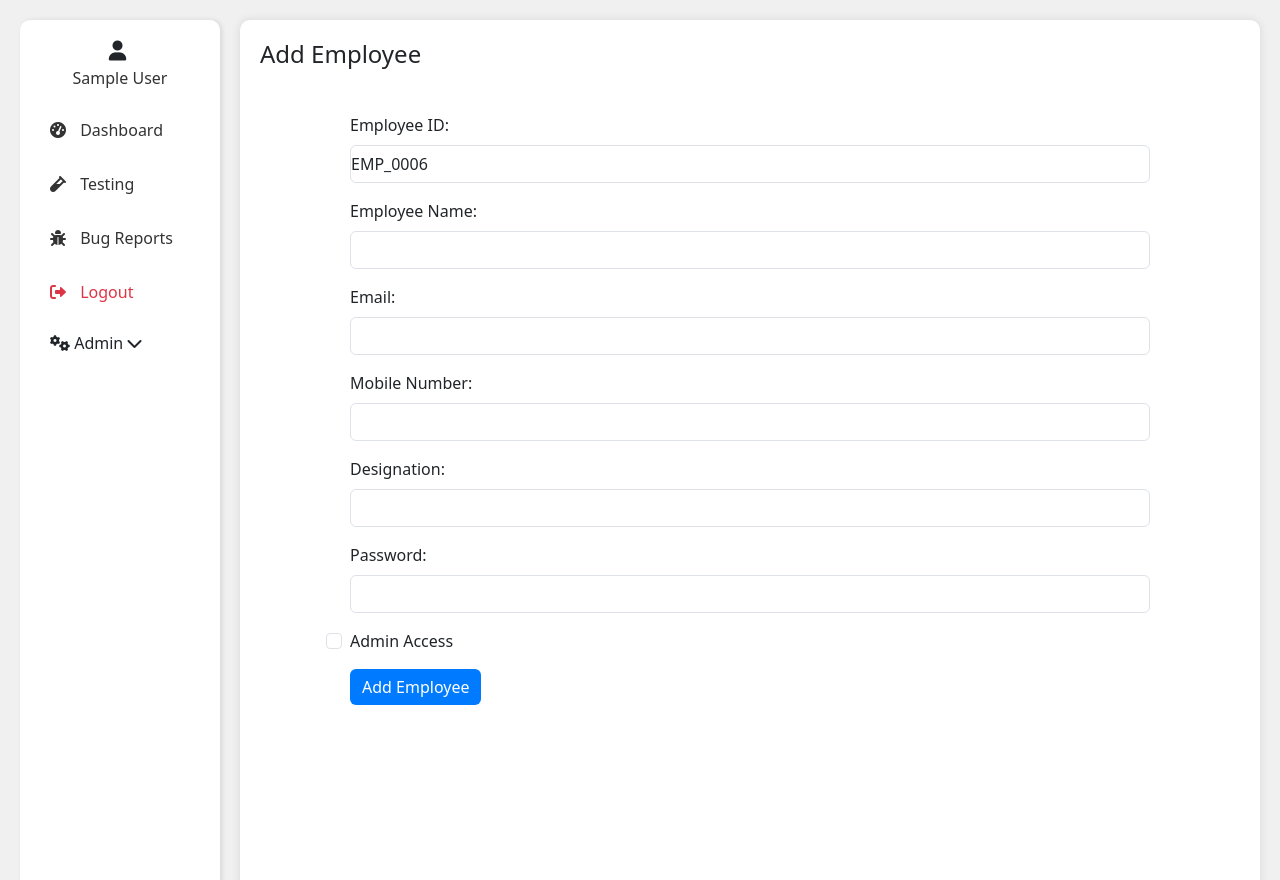
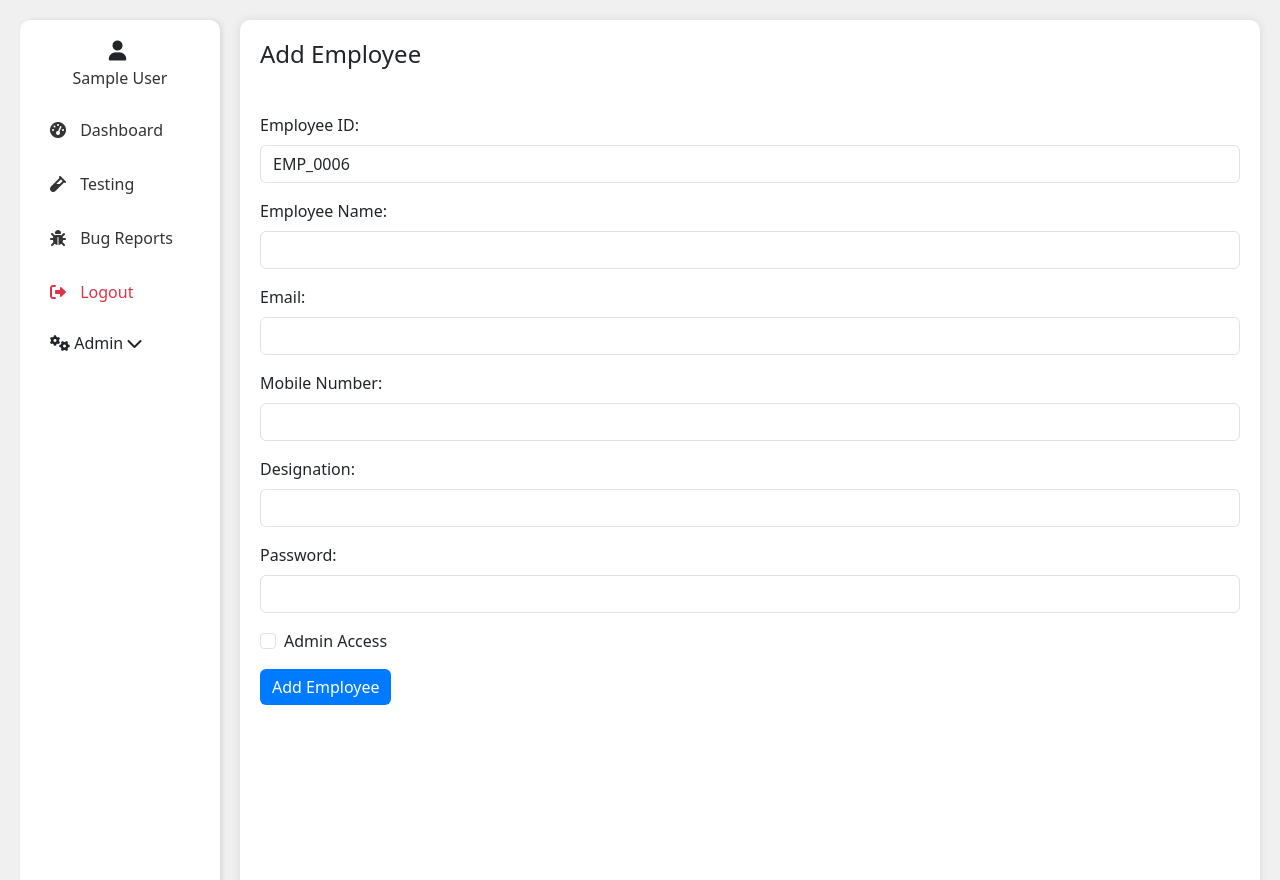
Before and after one commit to NarmadhadeviSemburaj/web, a PHP site: page /testing_website/add_employees.php in a window 1280 px wide. Run offline with PHP 8.4, Linux system fonts and the light colour scheme; the visitor is signed in with stand-in values (Sample User, id 1); data comes from the database, SQL or seed files in the repository; data that the repository does not hold is empty.

Commit message:
Update add_employees.php

```diff
--- a/add_employees.php
+++ b/add_employees.php
@@ -237,7 +237,7 @@ $current_page = basename($_SERVER['PHP_SELF']);
         /* Form styles */
         .form-container {
             max-width: 800px;
-            margin: 0 auto;
+
             padding: 20px;
         }
 
@@ -291,10 +291,11 @@ $current_page = basename($_SERVER['PHP_SELF']);
                 padding: 20px;
             }
         }
-
         @media (min-width: 1200px) {
     .form-container {
-        padding: 20px 0; /* Keep padding only on top/bottom */
+        padding: 20px 0;
+        margin-left: 0;
+        max-width: 100%;
     }
     .form-container .form-label {
         text-align: left;
@@ -304,12 +305,25 @@ $current_page = basename($_SERVER['PHP_SELF']);
     .form-container .form-check {
         text-align: left;
         margin-left: 0;
-        padding-left: 0;
-        width: 100%; /* Ensure full width for alignment */
+        width: 100%;
+    }
+    .form-container .btn-primary {
+        margin-left: 0;
+    }
+    /* Specific fix for the checkbox */
+    .form-check {
+        display: flex;
+        align-items: center;
+    }
+    .form-check-input {
+        position: relative;
+        margin-top: 0;
+        margin-right: 0.5em;
     }
 }
 
-    </style>
+
+       </style>
 </head>
 <body>
     <!-- Sidebar Toggle Button -->
```
